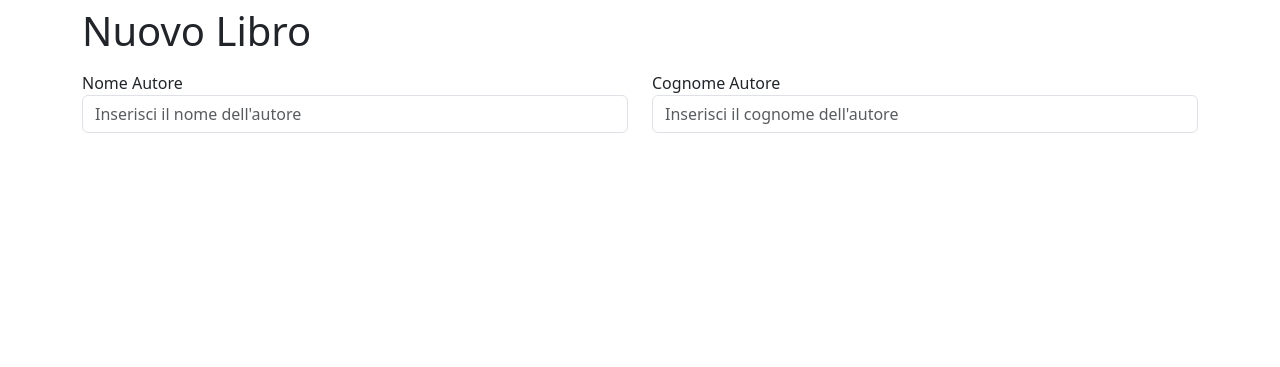
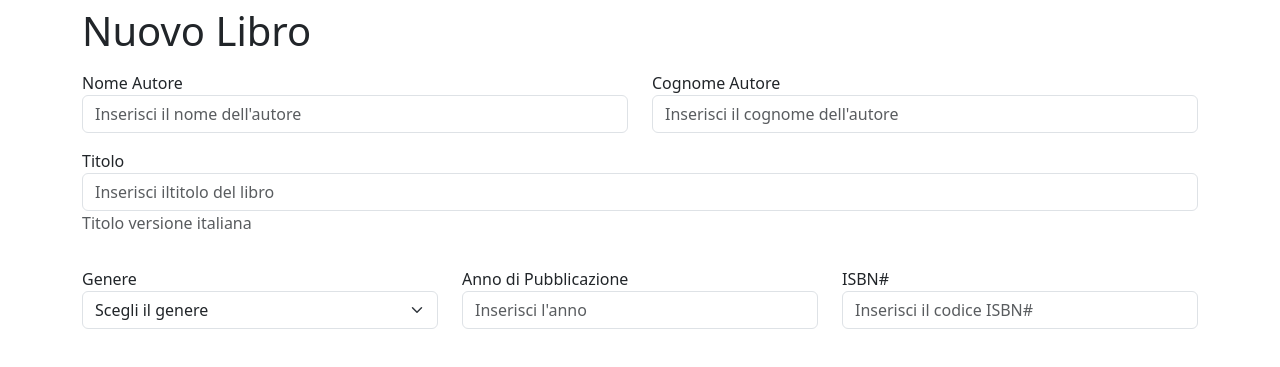
Before and after one commit to briancosentino/html-css-bootstrap-dashboard, a plain HTML site: page newbook.html in a window 1280 px wide. Shown: the part 83-450 px from the top of the page. Drawn offline with nearby package versions, Linux system fonts and the light colour scheme.

Commit message:
add first part of form

```diff
--- a/newbook.html
+++ b/newbook.html
@@ -53,6 +53,29 @@
             <label for="lastNameHelper">Cognome Autore</label>
             <input type="text" name="lastNameHelper" id="lastNameHelper" class="form-control" placeholder="Inserisci il cognome dell'autore" aria-label="First name">
           </div>
+          <div class="col-12 my-3">
+            <label for="titleHelper">Titolo</label>
+            <input type="text" name="titleHelper" id="titleHelper" class="form-control" placeholder="Inserisci iltitolo del libro" aria-label="First name">
+            <smal class="mt-1 opacity-75">Titolo versione italiana</smal>
+          </div>
+          <div class="col-12 col-lg-4 my-3">
+            <label  for="inlineFormSelectPref">Genere</label>
+            <select class="form-select" id="inlineFormSelectPref">
+              <option selected>Scegli il genere</option>
+              <option value="1">One</option>
+              <option value="2">Two</option>
+              <option value="3">Three</option>
+            </select>
+          </div>
+          <div class="col-12 col-lg-4 my-3">
+            <label for="yearHelper">Anno di Pubblicazione</label>
+            <input type="number" name="yearHelper" id="yearHelper" class="form-control" placeholder="Inserisci l'anno" aria-label="First name">
+          </div>
+          <div class="col-12 col-lg-4 my-3">
+            <label for="isbnHelper">ISBN#</label>
+            <input type="number" name="isbnHelper" id="isbnHelper" class="form-control" placeholder="Inserisci il codice ISBN#" aria-label="First name">
+          </div>
+
         </div>
       </div>
 
```
